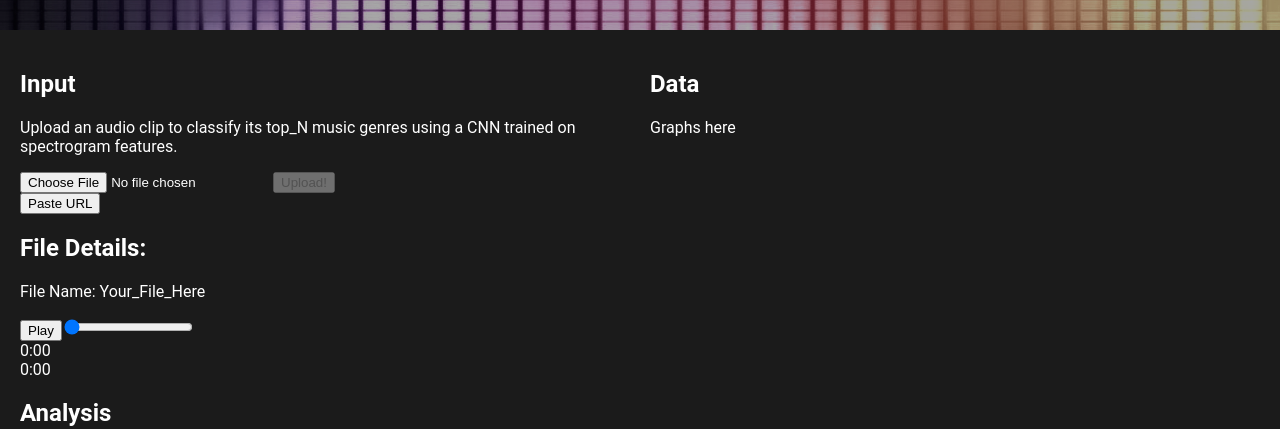
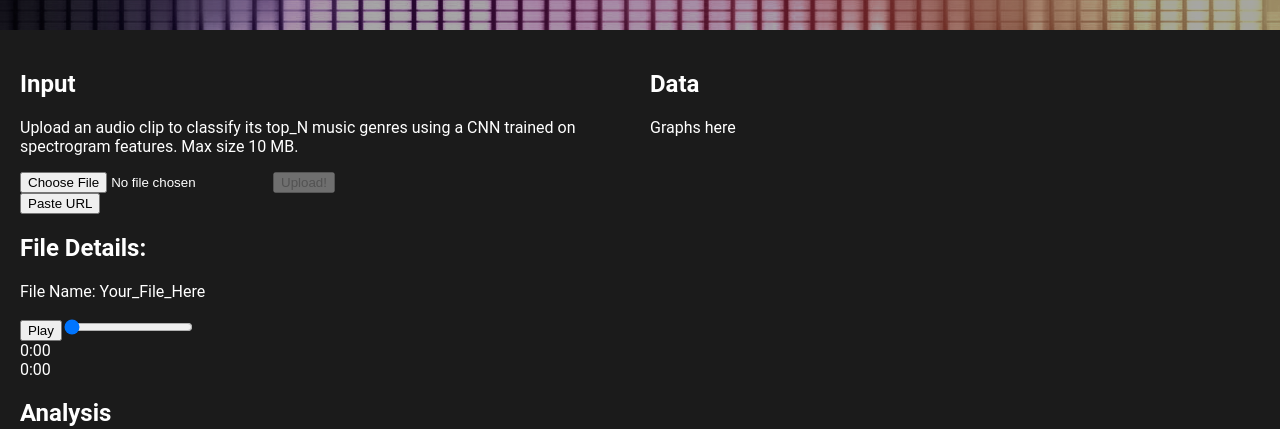
Before and after one commit to WaveRank/waverank, a React (Vite) app in the folder webapp/client/: page / in a window 1280 px wide. Shown: the part 258-687 px from the top of the page. Built offline with nearby package versions, Linux system fonts and the light colour scheme.

Commit message:
refactored InputBox to separate responsibilities

```diff
--- /dev/null
+++ b/webapp/client/components/AudioFileDetails.jsx
@@ -0,0 +1,46 @@
+import AudioPlayer from "./AudioPlayer"
+import { formatMB } from "../utils/fileSize";
+
+
+export default function AudioFileDetails( {selectedFile, isValidSize, maxContentSize} ) {
+   /**
+    * Shows metadata and audio preview of user's selected file.
+    * Displays validation feedback for oversized files.
+    * Falls back to demo audio when no file selected.
+    */
+    let content;
+
+    if (!selectedFile) {
+        content =
+            <>
+                <p>File Name: Your_File_Here</p>
+                <AudioPlayer audioFile={"/demo_song.mp3"}/>
+            </>
+    }
+    else if (!isValidSize) {
+        const fileSizeMB = formatMB(selectedFile.size)
+        const maxContentMB = formatMB(maxContentSize, 0)
+
+        content = (
+            <>
+                <h3>Please select smaller file.</h3>
+                <h4>File size {fileSizeMB} exceeds maximum ({maxContentMB})</h4>
+                <p>File Name: {selectedFile.name}</p>
+            </>
+        )
+    } else {
+        content =  (
+            <>
+                <p>File Name: {selectedFile.name}</p>
+                <AudioPlayer audioFile={selectedFile}/>
+            </>
+        );
+    };
+
+    return (
+        <div className="inputAudio">
+            <h2>File Details:</h2>
+            {content}
+        </div>
+    )
+}
--- a/webapp/client/components/InputBox.jsx
+++ b/webapp/client/components/InputBox.jsx
@@ -6,64 +6,21 @@
  * https://www.geeksforgeeks.org/javascript/file-type-validation-while-uploading-it-using-javascript/
  */
 import React, { useState } from "react";
-import AudioPlayer from "../components/AudioPlayer";
-
-
-const API_PREDICT_PATH = "/api/predict"
-
-// Client-side constraints for file uploads
-const MAX_CONTENT_SIZE = 10 * 1024 * 1024  // 10MB
-const ALLOWED_TYPES = ["audio/wav", "audio/mpeg", "audio/mp4"];
-const ALLOWED_EXTENSIONS = [".wav", ".mp3", ".mp4"]
-
-
-/**
- * Sends an audio file to the backend prediction endpoint.
- * Constructs a form-data request and POSTs it to the Flask API.
- * Returns JSON response.
- */
-async function uploadFile(file) {
-    const formData = new FormData();
-    formData.append("file", file);
-
-    const response = await fetch(API_PREDICT_PATH, {
-        method: "POST",
-        body: formData,
-    });
-    const data = await response.json();
-
-    if (!response.ok) {
-        const error = data.error;
-        console.error("Server error:", error);
-        return(data);
-    }
-
-    console.log(data);
-    // TODO: Include graphs such as waveform, spectrogram, etc.
-    return(data)
-}
-
-/** Converts a file size from bytes to a human-readable megabyte string. */
-function bytesToMB(bytes) {
-    return (bytes / (1024 * 1024)).toFixed(2) + ' MB';
-}
-
-/** Performs shallow client-side validation of MIME type and extension.
- * Can be bypassed, backend must also perform validation.
- */
-function validFileType(file) {
-    const ext = '.' + file.name.split('.').pop().toLowerCase();
-    return ALLOWED_TYPES.includes(file.type) && ALLOWED_EXTENSIONS.includes(ext)
-}
+import AudioFileDetails from "./AudioFileDetails";
+import { isValidFileType } from "../utils/fileType";
+import { isValidFileSize } from "../utils/fileSize";
+import { formatMB } from "../utils/fileSize";
+import { uploadFile } from "../services/api";
+import { MAX_CONTENT_SIZE, ALLOWED_EXTENSIONS } from "../config/uploadConfig";
 
 
 export default function InputBox( {onUploadResult} ) {
     const [selectedFile, setSelectedFile] = useState(null);
 
-    // Validation state used to gate upload button and prevent invalid requests
-    const isValidType = selectedFile && validFileType(selectedFile);
-    const isValidSize = selectedFile && selectedFile.size <= MAX_CONTENT_SIZE;
-    const isValid = selectedFile && isValidSize && isValidType;
+    // Validation flags used to gate upload button and prevent invalid requests
+    const isValidType = !!selectedFile && isValidFileType(selectedFile);
+    const isValidSize = !!selectedFile && isValidFileSize(selectedFile);
+    const canUpload = !!selectedFile && isValidSize && isValidType;
 
     const onFileChange = (event) => {
         setSelectedFile(event.target.files[0]);
@@ -72,7 +29,7 @@ export default function InputBox( {onUploadResult} ) {
     // Triggers file upload to backend, forwards response via callback.
     // Redundant validation helps safeguard against UI bypass
     const onUploadFile = async () => {
-        if (!isValid) return;
+        if (!canUpload) return;
         const responseData = await uploadFile(selectedFile);
         if (responseData && onUploadResult) {
             onUploadResult(responseData);
@@ -84,55 +41,27 @@ export default function InputBox( {onUploadResult} ) {
         return;
     };
 
-    // Shows metadata and audio preview of user's selected file.
-    // Handles size validation feedback (can't be enforced by input element).
-    // Falls back to demo audio when no file selected.
-    // TODO: maybe redo how we present the demo song to be more obvious, or get rid of it
-    const audioFileDetails = () => {
-        if (!selectedFile) {
-            return(
-                <div className="inputAudio">
-                    <h2>File Details:</h2>
-                    <p>File Name: Your_File_Here</p>
-                    <AudioPlayer audioFile={"/demo_song.mp3"}/>
-                </div>
-            );
-        }
-        if (!isValidSize) {
-            const fileSizeMB = bytesToMB(selectedFile.size)
-            const maxContentMB = bytesToMB(MAX_CONTENT_SIZE).slice(0, -6) + ' MB'
-            return (
-                <div className="inputAudio">
-                    <h2>File Details:</h2>
-                    <h3>Please select smaller file.</h3>
-                    <h4>File size {fileSizeMB} exceeds maximum ({maxContentMB})</h4>
-                    <p>File Name: {selectedFile.name}</p>
-                </div>
-            )
-        } else {
-            return (
-                <div className="inputAudio">
-                    <h2>File Details:</h2>
-                    <p>File Name: {selectedFile.name}</p>
-                    <AudioPlayer audioFile={selectedFile}/>
-                </div>
-            );
-        };
-    };
-
 
     return (
         <div className="inputBox">
             <h2>Input</h2>
-            <p>Upload an audio clip to classify its top_N music genres using a CNN trained on spectrogram features.</p>
+            <p>
+                Upload an audio clip to classify its top_N music genres using
+                a CNN trained on spectrogram features.
+                Max size {formatMB(MAX_CONTENT_SIZE, 0)}.
+            </p>
             <div className="inputButtons">
                 <div>
                     <input type="file" accept={ALLOWED_EXTENSIONS.join(',')} onChange={onFileChange} />
-                    <button onClick={onUploadFile} disabled={!isValid}>Upload!</button>
+                    <button onClick={onUploadFile} disabled={!canUpload}>Upload!</button>
                 </div>
                 <button onClick={onPasteURL}>Paste URL</button>
             </div>
-            {audioFileDetails()}
+            <AudioFileDetails
+                selectedFile={selectedFile}
+                isValidSize={isValidSize}
+                maxContentSize = {MAX_CONTENT_SIZE}
+            />
         </div>
     )
 }
--- /dev/null
+++ b/webapp/client/config/uploadConfig.js
@@ -0,0 +1,23 @@
+/**
+ * Upload constraints for client-side validation.
+ * Mirrors backend constraints; must be independently updated.
+ */
+
+export const MAX_CONTENT_SIZE = 10 * 1024 * 1024;  // 10MB
+
+const ALLOWED_AUDIO_FORMATS = [
+    {
+        extension: ".wav",
+        mime: "audio/wav"
+    },
+    {
+        extension: ".mp3",
+        mime: "audio/mpeg"
+    },
+    {
+        extension: ".mp4",
+        mime: "audio/mp4"
+    }
+];
+export const ALLOWED_EXTENSIONS = ALLOWED_AUDIO_FORMATS.map(format => format.extension);
+export const ALLOWED_TYPES =      ALLOWED_AUDIO_FORMATS.map(format => format.mime);
--- /dev/null
+++ b/webapp/client/services/api.js
@@ -0,0 +1,34 @@
+const API_PREDICT_PATH = "/api/predict"
+
+
+/**
+ * Sends an audio file to the backend prediction endpoint.
+ * Constructs a form-data request and POSTs it to the Flask API.
+ * Returns JSON response.
+ */
+export async function uploadFile(file) {
+    const formData = new FormData();
+    formData.append("file", file);
+
+    const response = await fetch(API_PREDICT_PATH, {
+        method: "POST",
+        body: formData,
+    });
+
+    let data;
+    try {
+        data = await response.json();
+    } catch {
+        console.error("Invalid server response");
+        return;
+    }
+
+    if (!response.ok) {
+        const error = data.error;
+        console.error("Server error:", error);
+        return(data);
+    }
+
+    console.log(data);
+    return(data)
+}
--- /dev/null
+++ b/webapp/client/utils/fileSize.js
@@ -0,0 +1,11 @@
+import { MAX_CONTENT_SIZE } from "../config/uploadConfig";
+
+/** Converts a file size from bytes to a human-readable megabyte string. */
+export function formatMB(bytes, precision=2) {
+    return (bytes / (1024 * 1024)).toFixed(precision) + ' MB';
+}
+
+/** Checks if a file is within the defined size limit. */
+export function isValidFileSize(file) {
+    return file.size <= MAX_CONTENT_SIZE;
+}
--- /dev/null
+++ b/webapp/client/utils/fileType.js
@@ -0,0 +1,13 @@
+/** Performs shallow client-side validation of MIME type and extension.
+ * Can be bypassed, backend must also perform validation.
+ */
+import { ALLOWED_EXTENSIONS, ALLOWED_TYPES } from "../config/uploadConfig";
+
+
+export function isValidFileType(file) {
+    const ext = '.' + file.name.split('.').pop().toLowerCase();
+    return (
+        ALLOWED_EXTENSIONS.includes(ext)
+        && ALLOWED_TYPES.includes(file.type)
+    );
+};
```
Also changed, not shown: 1 other file (tests, documents, lock files or other folders).
